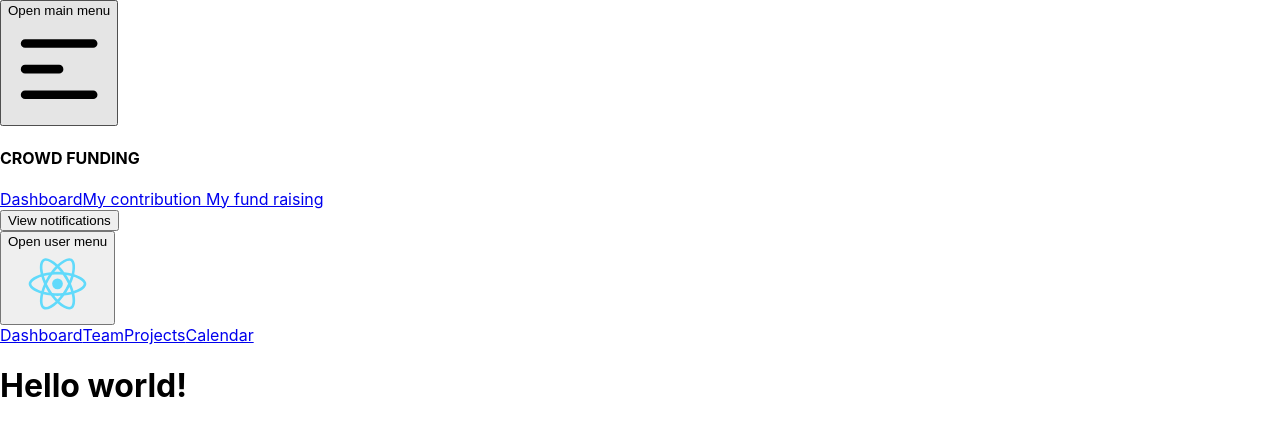
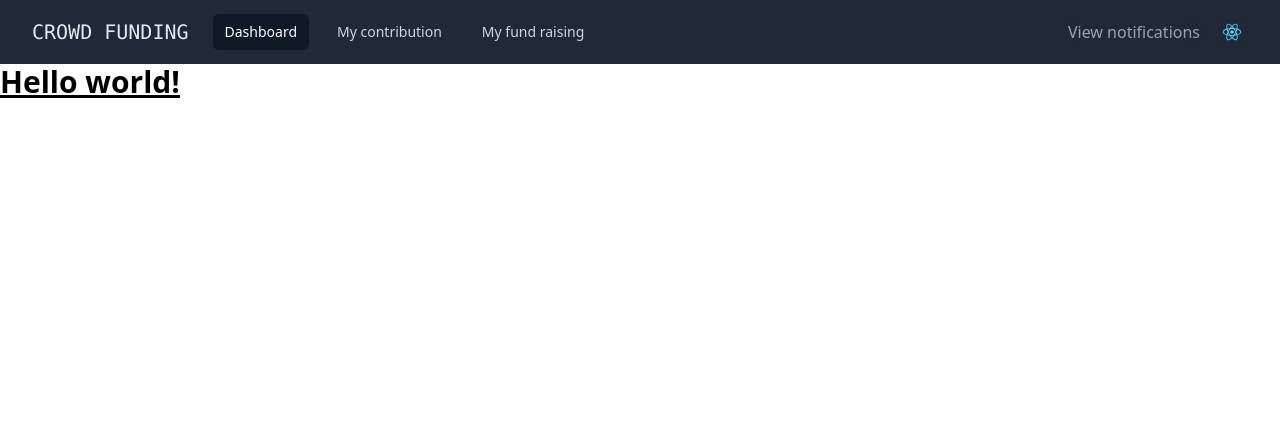
Before and after one commit to JuliaG03/Crowdfunding, a React (Create React App) app in the folder frontend/: page / in a window 1280 px wide. Shown: the top 436 px of the page. Built offline with nearby package versions, Linux system fonts and the light colour scheme.

Commit message:
navbar + fixed tailwind

```diff
--- /dev/null
+++ b/frontend/postcss.config.js
@@ -0,0 +1,6 @@
+module.exports = {
+  plugins: {
+    tailwindcss: {},
+    autoprefixer: {},
+  },
+}
--- a/frontend/src/App.css
+++ /dev/null
@@ -1,38 +0,0 @@
-.App {
-  text-align: center;
-}
-
-.App-logo {
-  height: 40vmin;
-  pointer-events: none;
-}
-
-@media (prefers-reduced-motion: no-preference) {
-  .App-logo {
-    animation: App-logo-spin infinite 20s linear;
-  }
-}
-
-.App-header {
-  background-color: #282c34;
-  min-height: 100vh;
-  display: flex;
-  flex-direction: column;
-  align-items: center;
-  justify-content: center;
-  font-size: calc(10px + 2vmin);
-  color: white;
-}
-
-.App-link {
-  color: #61dafb;
-}
-
-@keyframes App-logo-spin {
-  from {
-    transform: rotate(0deg);
-  }
-  to {
-    transform: rotate(360deg);
-  }
-}
--- a/frontend/src/App.js
+++ b/frontend/src/App.js
@@ -1,5 +1,3 @@
-import logo from './logo.svg';
-import './App.css';
 import Navbar from "./components/Navbar";
 
 function App() {
--- a/frontend/src/index.css
+++ b/frontend/src/index.css
@@ -1,13 +1,3 @@
-body {
-  margin: 0;
-  font-family: -apple-system, BlinkMacSystemFont, 'Segoe UI', 'Roboto', 'Oxygen',
-    'Ubuntu', 'Cantarell', 'Fira Sans', 'Droid Sans', 'Helvetica Neue',
-    sans-serif;
-  -webkit-font-smoothing: antialiased;
-  -moz-osx-font-smoothing: grayscale;
-}
-
-code {
-  font-family: source-code-pro, Menlo, Monaco, Consolas, 'Courier New',
-    monospace;
-}
+@tailwind base;
+@tailwind components;
+@tailwind utilities;
--- /dev/null
+++ b/frontend/tailwind.config.js
@@ -0,0 +1,10 @@
+/** @type {import('tailwindcss').Config} */
+module.exports = {
+  content: [
+    "./src/**/*.{js,jsx,ts,tsx}",
+  ],
+  theme: {
+    extend: {},
+  },
+  plugins: [],
+}
```
Also changed, not shown: frontend/package.json (+7 -3 lines), 1 other file (tests, documents, lock files or other folders).
